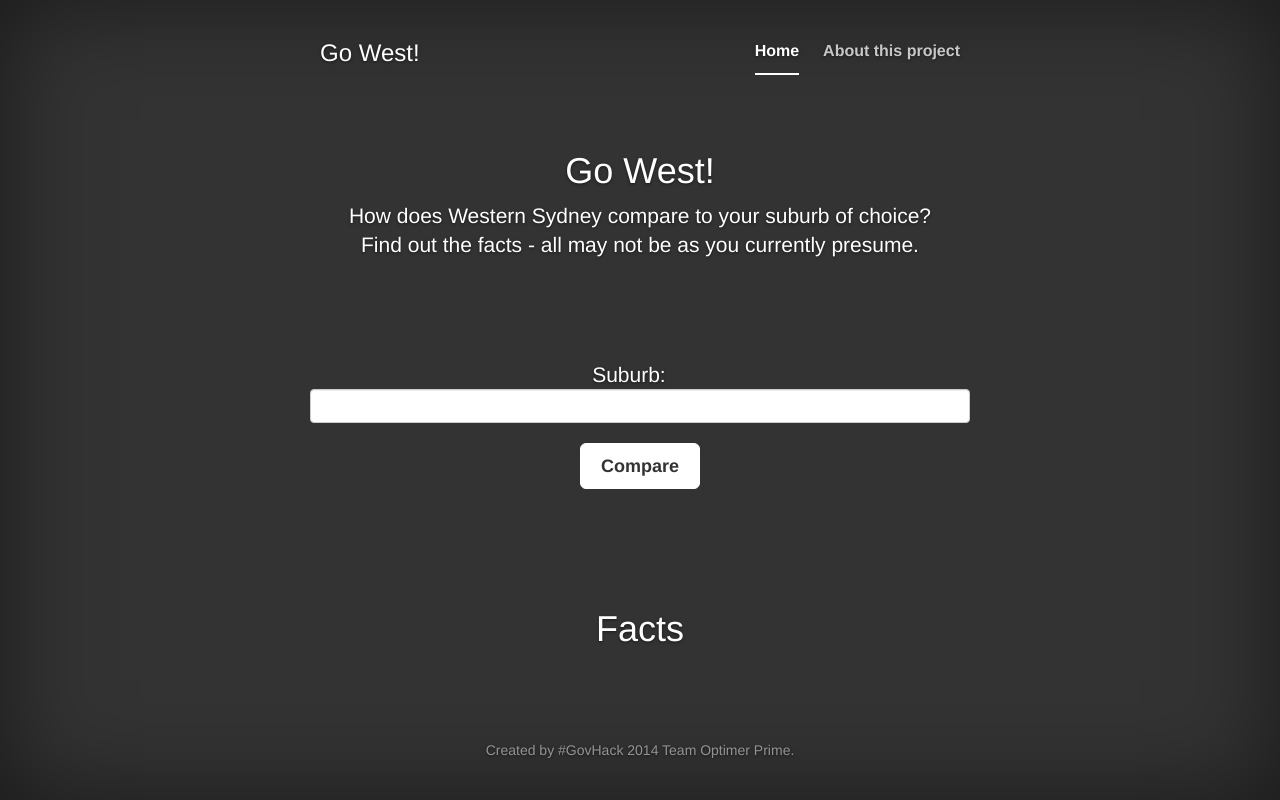
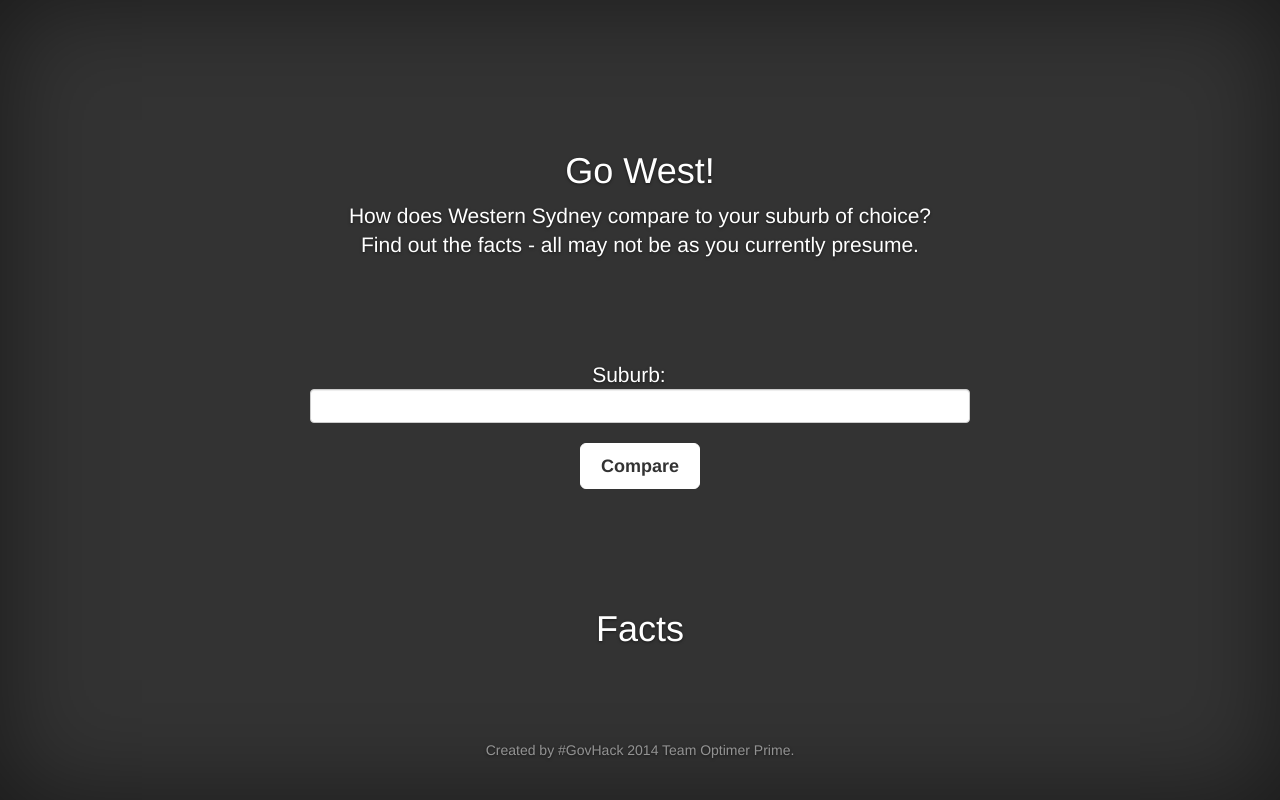
Before and after one commit to deccico/gowest, a Django app: template gowestapp/templates/go/index.html in a window 1280 px wide. Run offline with Django 3.2, Linux system fonts and the light colour scheme; the template is opened without the code that fills it, so the values that code supplies are empty; some libraries are stand-ins or nearby versions; some web fonts are replaced.

Commit message:
removing the extra title

```diff
--- a/gowestapp/templates/go/index.html
+++ b/gowestapp/templates/go/index.html
@@ -17,15 +17,6 @@
     <div class="site-wrapper">
       <div class="site-wrapper-inner">
         <div class="cover-container">
-          <div class="masthead clearfix">
-            <div class="inner">
-              <h3 class="masthead-brand">Go West!</h3>
-              <ul class="nav masthead-nav">
-                <li class="active"><a href="#">Home</a></li>
-                <li><a href="#about-project">About this project</a></li>
-              </ul>
-            </div>
-          </div>
 
           <div class="inner cover">
             <h1 class="cover-heading">Go West!</h1>
```
